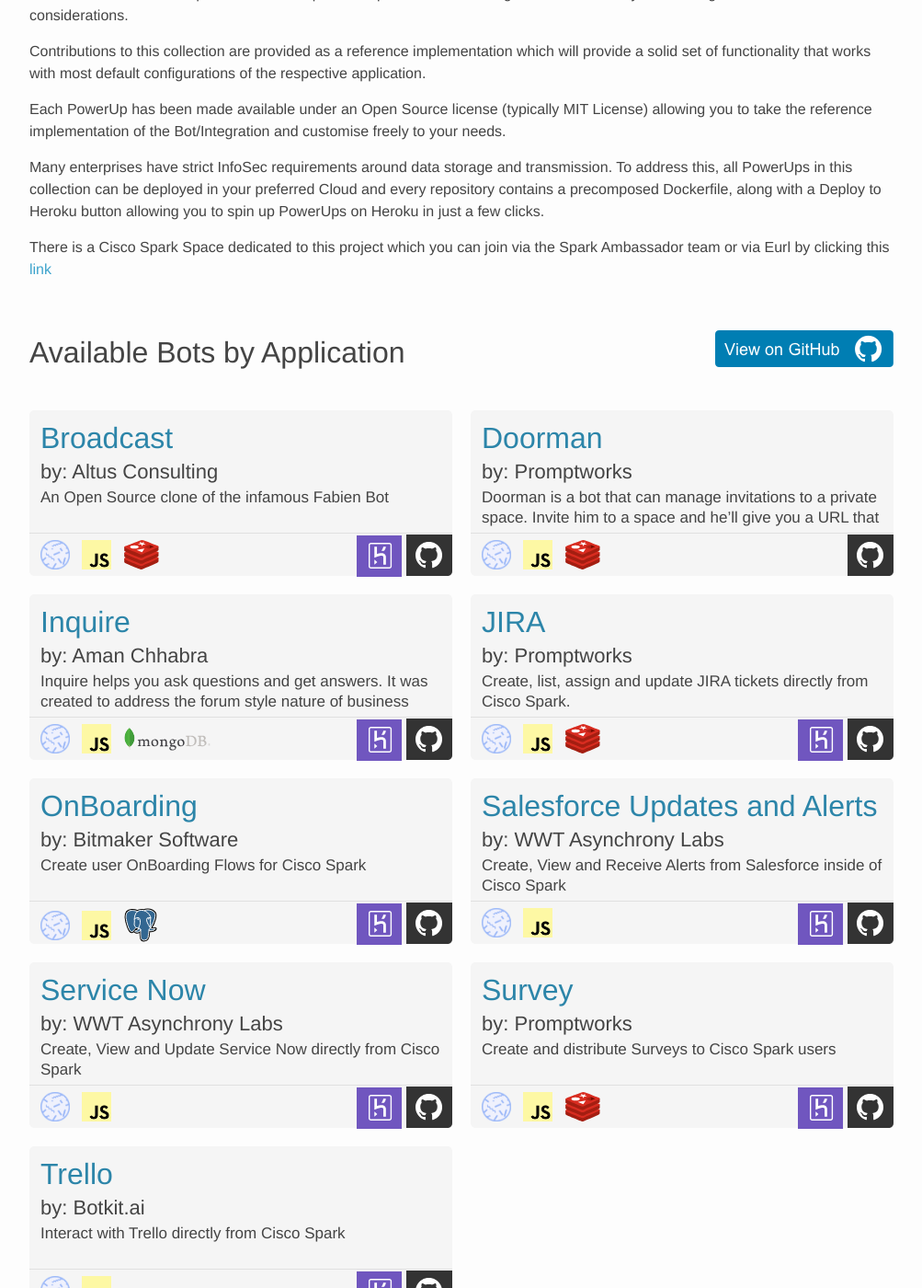
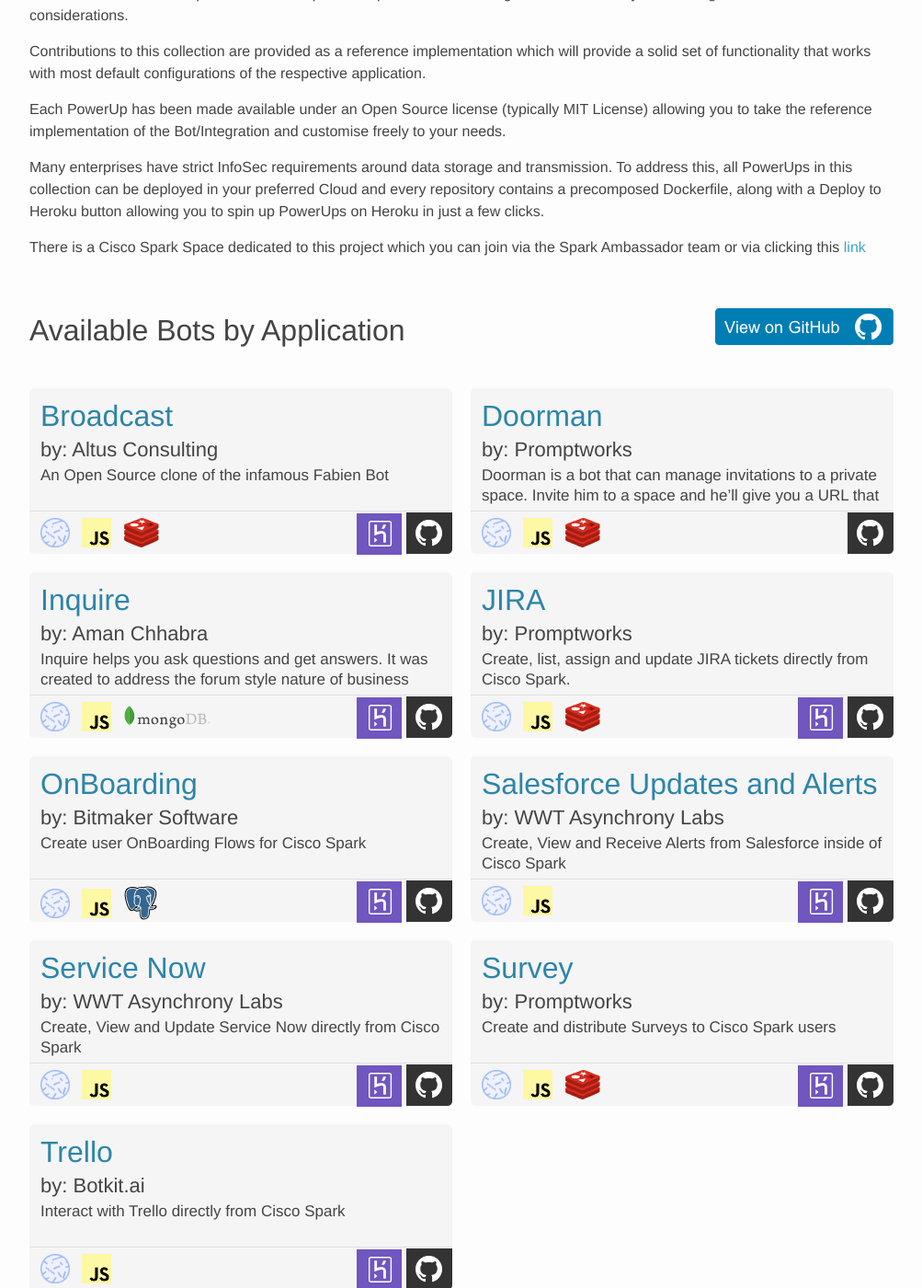
Before and after one commit to CiscoWebexTeamsAmbassadors/StarterKits, a Jekyll site: the page built from index.md, in a window 1280 px wide and 1400 px high, scrolled down 880 px. Shown: the whole window at 92% size, without its empty margins (138-1141 px from the left). Built offline with Jekyll 4.4.1, drawn with Linux system fonts in a browser that asks for light colours; nearby versions of some CDN libraries; some of the changed text lies outside the part shown.

Commit message:
Update index.md

```diff
--- a/index.md
+++ b/index.md
@@ -54,7 +54,7 @@ Each PowerUp has been made available under an Open Source license (typically MIT
 
 Many enterprises have strict InfoSec requirements around data storage and transmission. To address this, all PowerUps in this collection can be deployed in your preferred Cloud and every repository contains a precomposed Dockerfile, along with a Deploy to Heroku button allowing you to spin up PowerUps on Heroku in just a few clicks.
 
-There is a Cisco Spark Space dedicated to this project which you can join via the Spark Ambassador team or via Eurl by clicking this [link](https://eurl.io/#S1C_161YW)
+There is a Cisco Spark Space dedicated to this project which you can join via the Spark Ambassador team or via clicking this [link](https://eurl.io/#S1C_161YW)
 
 <br>
 
```
Also changed, not shown: other parts of index.md (+1 -1 lines).
